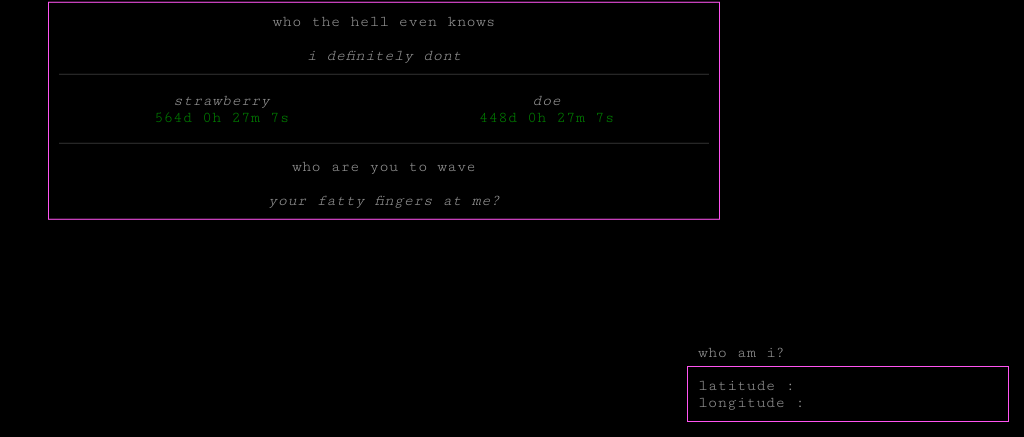
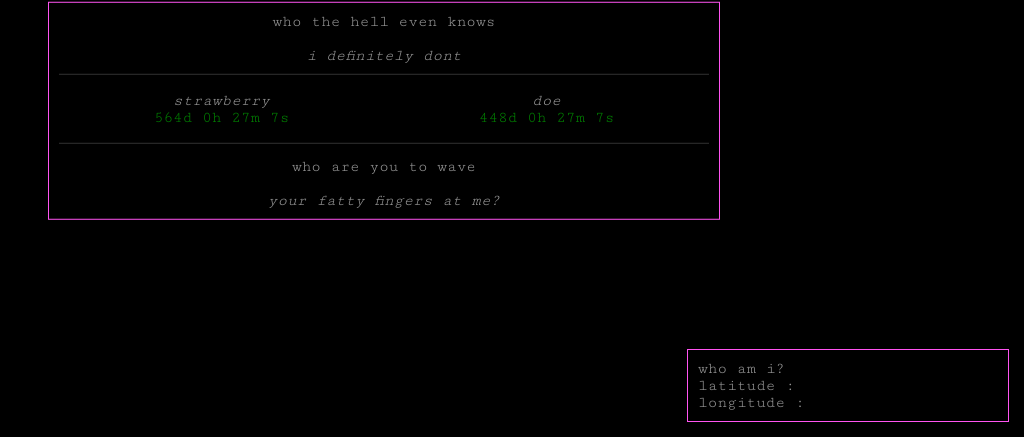
Before and after one commit to s3nsi7ive/s3nsi7ive.github.io, a plain HTML site: page index.html in a window 1280 px wide. Shown: the part 363-800 px from the top of the page, without its empty margins (256-1280 px from the left). Drawn offline with Linux system fonts and the light colour scheme; a script that the page names is missing.

Commit message:
Update index.html

```diff
--- a/index.html
+++ b/index.html
@@ -62,7 +62,7 @@
         </div>
     </div>
     <div class="panel-card stats" style="width: 300px">
-        <div class="header"><span>who am i?</span></div>
+        <div><span>who am i?</span></div>
         <!--<div>users online : <span id="users" style="color: green;"></span></div>
         <div>current time : <span id="currentTime" style="color: green;">loading ..</span> </div>-->
         <div>latitude : <span id="latitude" style="color: green;"></span></div>
```
